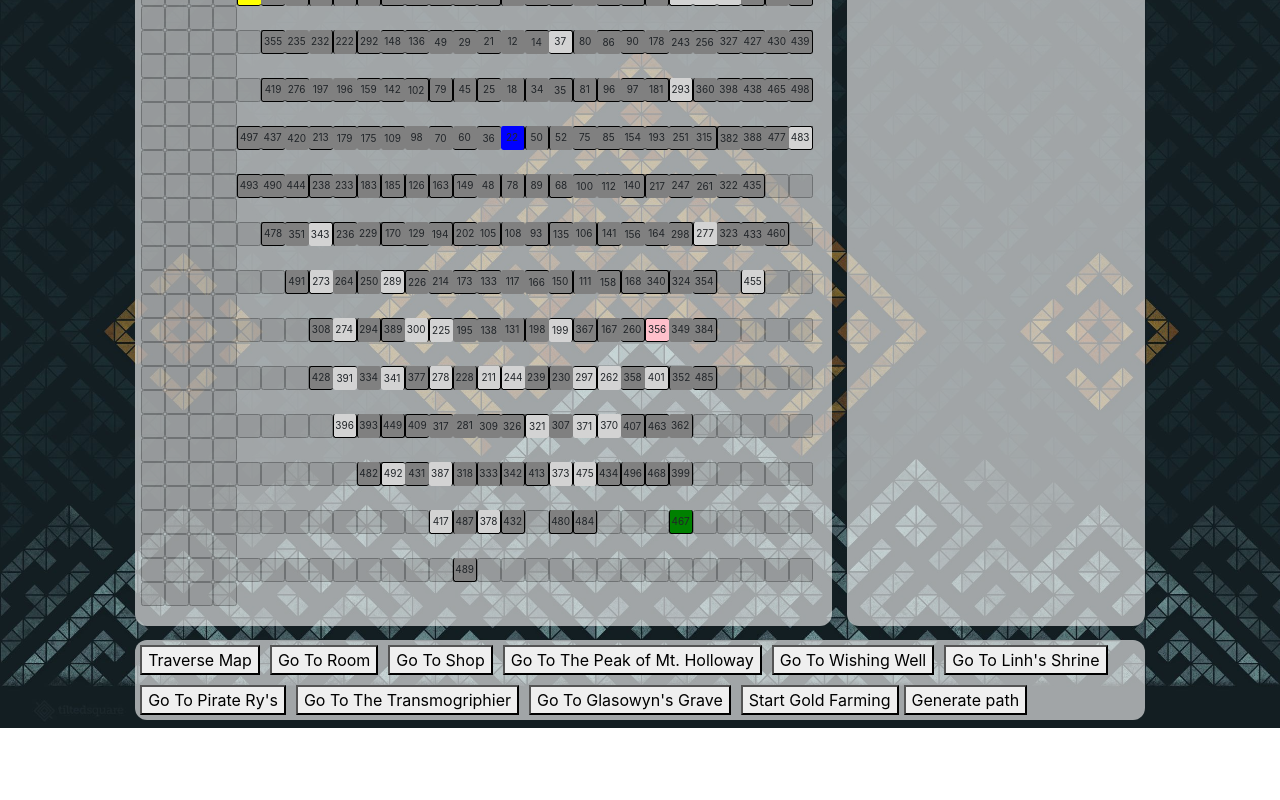
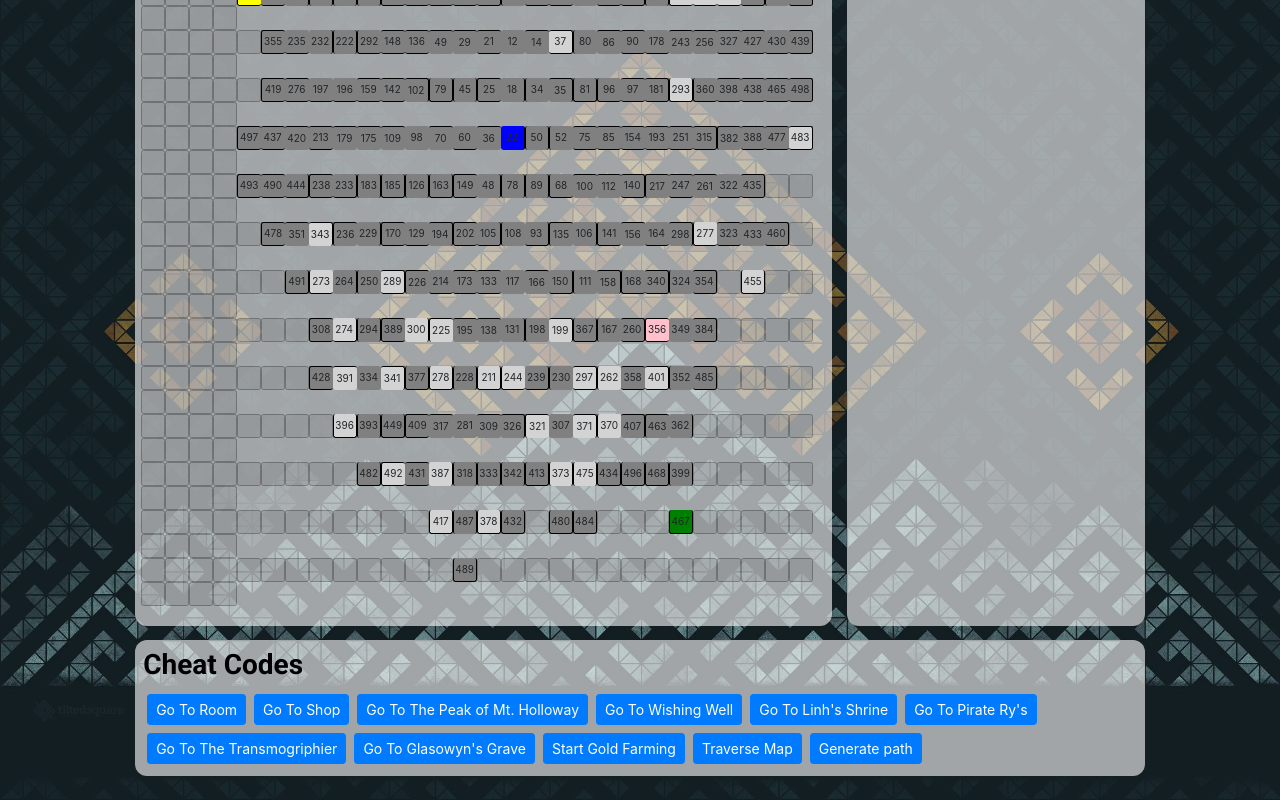
Before and after one commit to wurde/treasure-hunt, a React (Create React App) app in the folder client/: page / in a window 1280 px wide. Shown: the part 870-1670 px from the top of the page. Before the commit the page ends 1598 px from the top, so only its background shows below. Built offline with nearby package versions, Linux system fonts and the light colour scheme.

Commit message:
Style the CheatCodes bar

```diff
--- a/client/src/App.scss
+++ b/client/src/App.scss
@@ -44,4 +44,8 @@ body {
     left: 0;
     right: 0;
   }
+
+  .text-black {
+    color: #000;
+  }
 }
--- a/client/src/components/cheat-codes/CheatCodes.js
+++ b/client/src/components/cheat-codes/CheatCodes.js
@@ -19,22 +19,25 @@ function CheatCodes() {
 	}
 
 	return (
-		<div className="CheatCodes pannel">
+		<div className="CheatCodes pannel mb-4">
 			<div className="translucent"></div>
 
-			<button onClick={traverseMap} style={{ margin: '5px' }}>Traverse Map</button>
-			<button onClick={askTravelTo} style={{ margin: '5px' }}>Go To Room</button>
-			<button onClick={e => travelTo(1)} style={{ margin: '5px' }}>Go To Shop</button>
-			<button onClick={e => travelTo(22)} style={{ margin: '5px' }}>Go To The Peak of Mt. Holloway</button>
-			<button onClick={e => travelTo(55)} style={{ margin: '5px' }}>Go To Wishing Well</button>
-			<button onClick={e => travelTo(461)} style={{ margin: '5px' }}>Go To Linh's Shrine</button>
-			<button onClick={e => travelTo(467)} style={{ margin: '5px' }}>Go To Pirate Ry's</button>
-			<button onClick={e => travelTo(495)} style={{ margin: '5px' }}>Go To The Transmogriphier</button>
-			<button onClick={e => travelTo(499)} style={{ margin: '5px' }}>Go To Glasowyn's Grave</button>
-			<button onClick={startGoldFarming} style={{ margin: '5px' }}>Start Gold Farming</button>
-			<button onClick={() => console.log(generatePath(499, 1))}>
-				Generate path
-			</button>
+			<div class="p-2">
+				<h3 className="text-black">Cheat Codes</h3>
+				<button onClick={askTravelTo} className="m-1 btn btn-sm btn-primary">Go To Room</button>
+				<button onClick={e => travelTo(1)} className="m-1 btn btn-sm btn-primary">Go To Shop</button>
+				<button onClick={e => travelTo(22)} className="m-1 btn btn-sm btn-primary">Go To The Peak of Mt. Holloway</button>
+				<button onClick={e => travelTo(55)} className="m-1 btn btn-sm btn-primary">Go To Wishing Well</button>
+				<button onClick={e => travelTo(461)} className="m-1 btn btn-sm btn-primary">Go To Linh's Shrine</button>
+				<button onClick={e => travelTo(467)} className="m-1 btn btn-sm btn-primary">Go To Pirate Ry's</button>
+				<button onClick={e => travelTo(495)} className="m-1 btn btn-sm btn-primary">Go To The Transmogriphier</button>
+				<button onClick={e => travelTo(499)} className="m-1 btn btn-sm btn-primary">Go To Glasowyn's Grave</button>
+				<button onClick={startGoldFarming} className="m-1 btn btn-sm btn-primary">Start Gold Farming</button>
+				<button onClick={traverseMap} className="m-1 btn btn-sm btn-primary">Traverse Map</button>
+				<button onClick={() => console.log(generatePath(499, 1))} className="m-1 btn btn-sm btn-primary">
+					Generate path
+				</button>
+			</div>
 		</div>
 	)
 }
```
